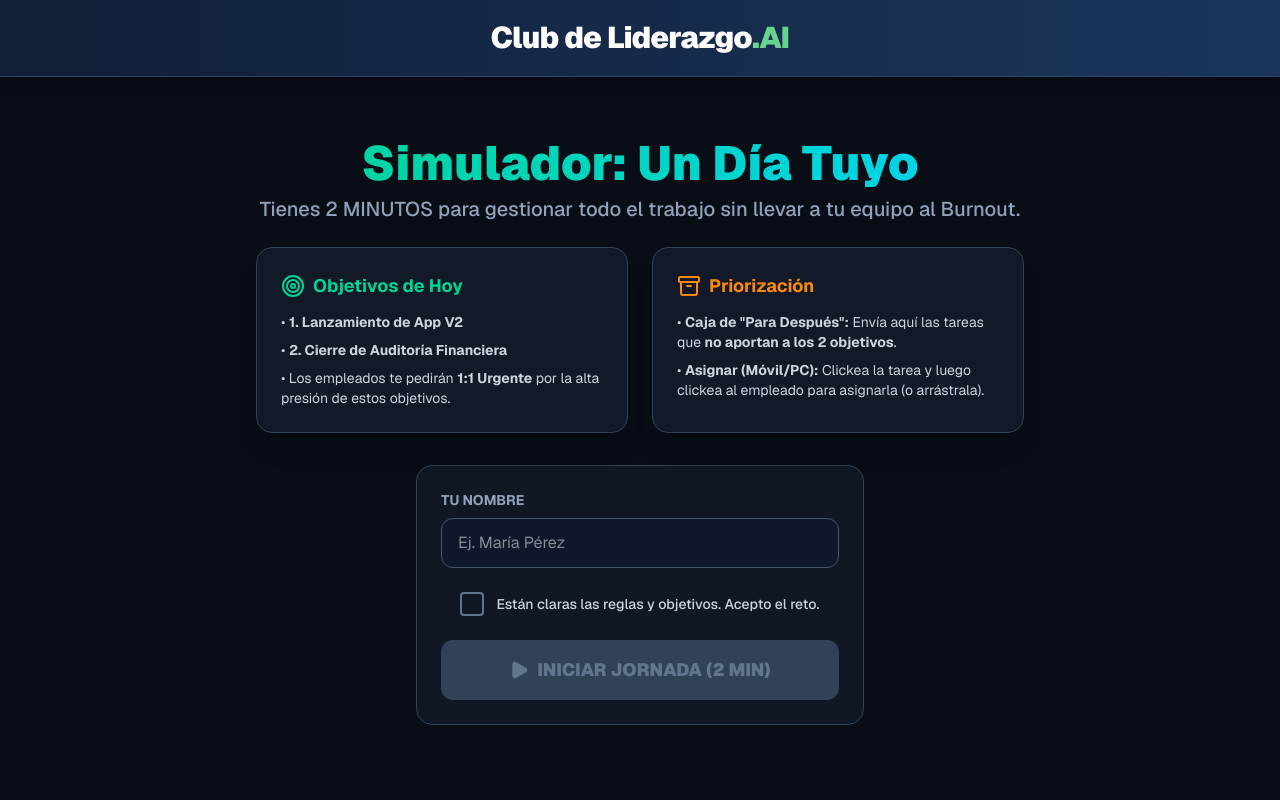
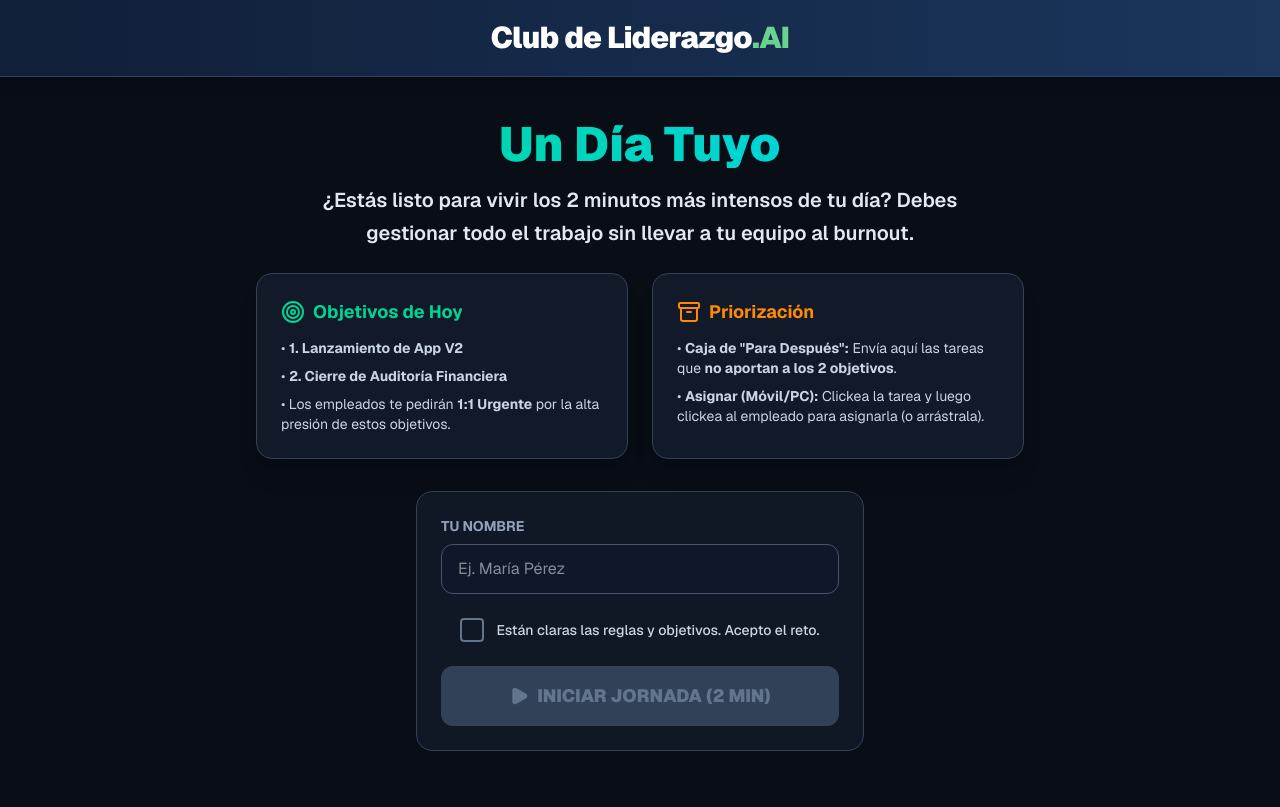
Before and after one commit to jarodriguezl10-hub/Gamificacion-CDL, a Next.js app: page / in a window 1280 px wide. Built offline with nearby package versions, Linux system fonts and the light colour scheme.

Commit message:
Update title and description

```diff
--- a/src/components/GameUI.tsx
+++ b/src/components/GameUI.tsx
@@ -711,9 +711,11 @@ export default function GameUI() {
 
         <motion.div initial={{ opacity: 0, y: 20 }} animate={{ opacity: 1, y: 0 }} className="max-w-3xl w-full text-center space-y-6 mt-24 mb-8">
           <h1 className="text-5xl font-black text-transparent bg-clip-text bg-gradient-to-r from-emerald-400 to-cyan-400 mb-2">
-            Simulador: Un Día Tuyo
+            Un Día Tuyo
           </h1>
-          <p className="text-xl text-slate-400 font-medium">Tienes 2 MINUTOS para gestionar todo el trabajo sin llevar a tu equipo al Burnout.</p>
+          <p className="text-xl text-slate-200 font-semibold max-w-2xl mx-auto leading-relaxed mt-4">
+            ¿Estás listo para vivir los 2 minutos más intensos de tu día? Debes gestionar todo el trabajo sin llevar a tu equipo al burnout.
+          </p>
 
           <div className="grid grid-cols-1 md:grid-cols-2 gap-6 text-left mb-8 mt-6">
             <div className="bg-slate-800/50 p-6 rounded-2xl border border-slate-700 shadow-xl">
```
